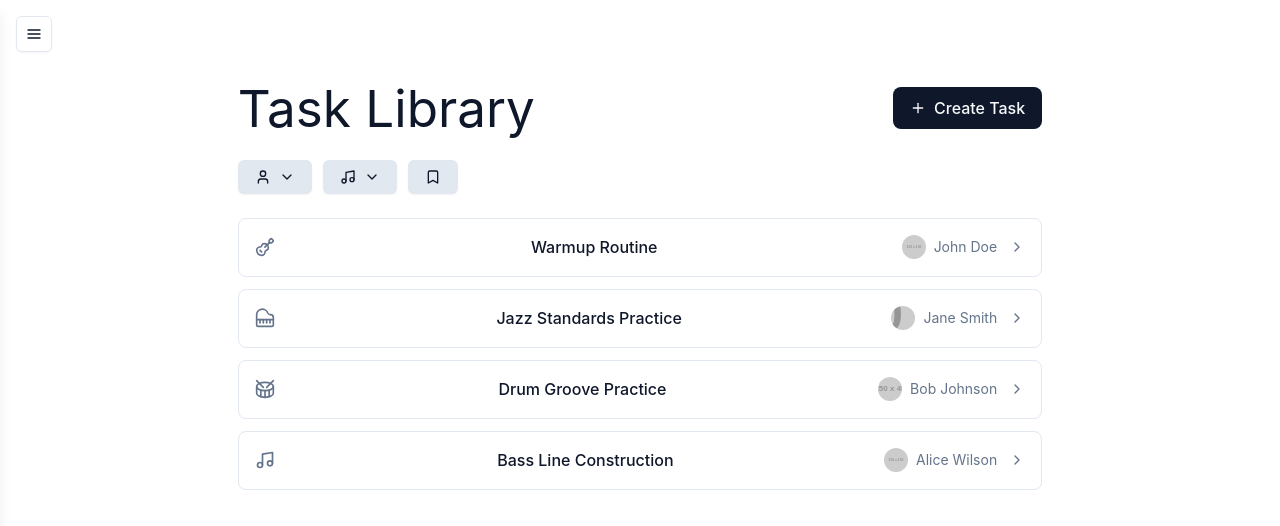
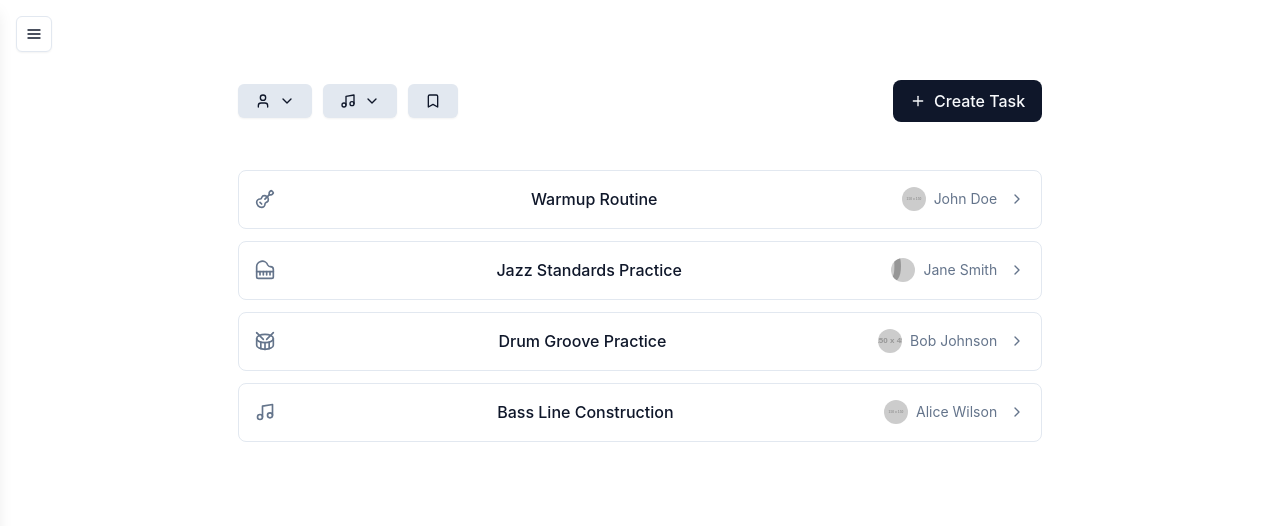
Before and after one commit to Willy-McNamara/freequency, a React (Vite) app in the folder v3_frontend/: page /task-library in a window 1280 px wide. Shown: the top 526 px of the page. Built offline with nearby package versions, Linux system fonts and the light colour scheme.

Commit message:
Removes header

```diff
--- a/v3_frontend/src/pages/TaskLibrary.tsx
+++ b/v3_frontend/src/pages/TaskLibrary.tsx
@@ -291,9 +291,12 @@ const TaskLibrary: React.FC = () => {
       ) : (
         /* Show task library view */
         <div className="flex flex-col w-full max-w-full min-w-[320px] px-4 sm:px-6 lg:px-8 mx-auto">
-          {/* Header with title and create button */}
+          {/* Filter Bar and Create Button Row */}
           <div className="flex items-center justify-between mb-6">
-            <h1>Task Library</h1>
+            <FilterBar
+              filters={activeFilters}
+              onFilterChange={handleFilterChange}
+            />
             <button
               onClick={() => setIsCreateModalOpen(true)}
               className="flex items-center gap-2 px-4 py-2 bg-primary text-primary-foreground rounded-lg hover:bg-primary/90 transition-colors"
@@ -302,12 +305,6 @@ const TaskLibrary: React.FC = () => {
               Create Task
             </button>
           </div>
-
-          {/* Filter Bar */}
-          <FilterBar
-            filters={activeFilters}
-            onFilterChange={handleFilterChange}
-          />
 
           {/* Task Library Content */}
           <div className="mt-6 space-y-3">
```
